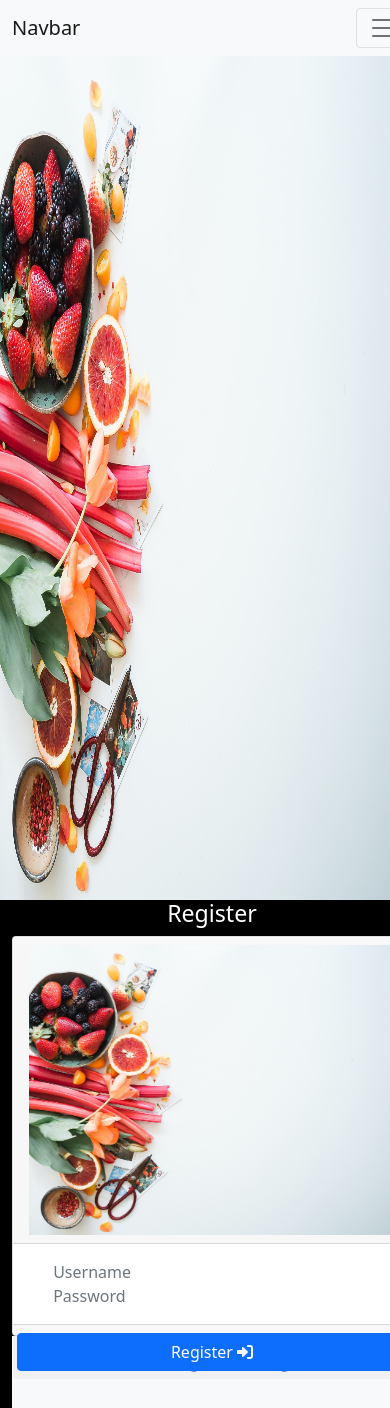
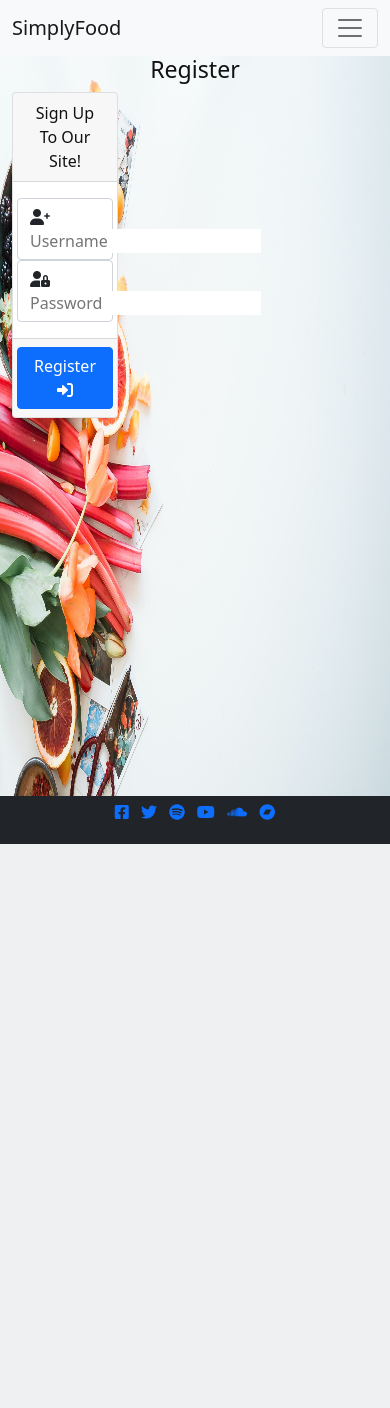
Before and after one commit to PaulBowden673/Projects-MP-MP3, a Flask app: page /register in a window 390 px wide; the page is wider, and only the part inside the window is pictured. After the commit the page ends 844 px from the top of that part, so only its background shows below. Run offline with Flask 2, Linux system fonts and the light colour scheme; some libraries are stand-ins or nearby versions.

Commit message:
added registor page and fixed responsiveness

```diff
--- a/static/css/style.css
+++ b/static/css/style.css
@@ -7,23 +7,59 @@
 }
 
 body {
-    background-color: black;
-    color: #fff;
-   position: absolute;
+    background-color: #fff;
+    color: #111;
+    scroll-behavior: auto;
+}
+
+header {
+
+    width: 100vw;
 }
 
 .hero-image {
     background-position: center;
     background-repeat: no-repeat;
     background-size: cover;
-    position: relative;
+    position: fixed;
     height: 100vh;
     width: 100vw;
-    z-index: -6;
-}
+    z-index: -10;
 
 }
 
+.recipe-view {
+    position: relative;
+}
+
+.recipe-card {
+    width:70vw;
+    height: 70vh;
+
+}
+
+
+
+.recipe-card-body {
+    width: 70w;
+    height: 68vh;
+    overflow: scroll;
+    font-size: 14px;
+}
+
+.recipe-card-img {
+    height: 7rem;
+    width: 7rem;
+}
+
+.recipe-card-header {
+    font-size: 1rem;
+}
+
+.register-card {
+    width: 70w;
+    height: 68vh;
+}
 .footer {
     position: fixed;
     left: 0;
@@ -33,3 +69,11 @@ body {
     color: white;
     text-align: center;
 }
+
+@media screen and (max-width: 320px) {
+    .card {
+        width: 100vw;
+        height: 100vh;
+        overflow: scroll;
+
+    }
--- a/templates/base.html
+++ b/templates/base.html
@@ -19,7 +19,7 @@
     <header>
         <nav class="navbar navbar-expand-lg navbar-light bg-light">
             <div class="container-fluid">
-              <a class="navbar-brand" href="#">Navbar</a>
+              <a class="navbar-brand" href="#">SimplyFood</a>
               <div class="justify-content-end">
               <button class="navbar-toggler" type="button" data-bs-toggle="collapse" data-bs-target="#navbarSupportedContent" aria-controls="navbarSupportedContent" aria-expanded="false" aria-label="Toggle navigation">
                 <span class="navbar-toggler-icon"></span>
@@ -60,7 +60,7 @@
     {% endblock %}
 
 <!--Footer-->
-    <footer class="footer py-3 bg-light">
+    <footer class="footer py-1 bg-dark">
         <ul class="list-inline social-links text-center">
             <li class="list-inline-item">
                 <a target="_blank" rel="noopener" href="https://www.facebook.com">
--- a/templates/register.html
+++ b/templates/register.html
@@ -2,35 +2,34 @@
 {% block content %}
 
     <h3 class="text-center">Register</h3>
-<div class="container-fluid">
+<div class="container-fluid register-card">
     <div class="row">
         <div class="col-4 offset-md-4">
         <form class="" method="POST" action="{{ url_for('register') }}">
-            <div class="card" style="width: 25rem; height: 25rem;">
-               <div class="card-header">
-                <img src="../static/images/picture-1.jpg" class="card-img-top" alt="Baking">
+            <div class="card">
+               <div class="card-header text-center">
+               Sign Up To Our Site!
                </div>
                 <div class="card-body">
                 <!-- username -->
                 <div class="row">
-					<div class="">
+					<div class="form-control">
 						<i class="fas fa-user-plus"></i>
-                        <label for="username" class="text-muted">Username</label>
-						<input id="username" name="username" type="text" class="validate">
+                        <label for="username" class="form-label text-muted"></label>
+						<input id="username" name="username" type="text" placeholder="Username" class="validate">
 
 					</div>
                 </div>
                 <!-- password -->
                 <div class="row">
-                    <div class="input-field col s12">
+                    <div class="form-control">
 						<i class="fas fa-user-lock"></i>
-                        <label for="password" class="text-muted">Password</label>
-                        <input id="password" name="password" type="password" class="validate">
+                        <label for="password" class="form-label text-muted"></label>
+                        <input id="password" name="password" type="password" placeholder="Password" class="validate">
 
                     </div>
                 </div>
                 </div>
-
                 <!-- register -->
                 <div class="card-footer">
                 <div class="row">
```
Also changed, not shown: templates/recipe.html (+27 -10 lines), static/images/baking-hands.jpg (added), static/images/mackeral-hash.jpg (added).
